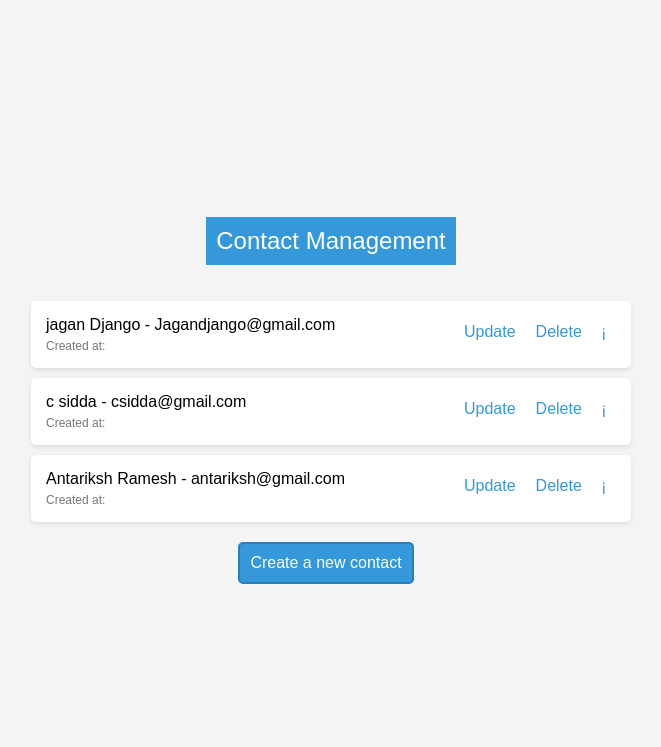
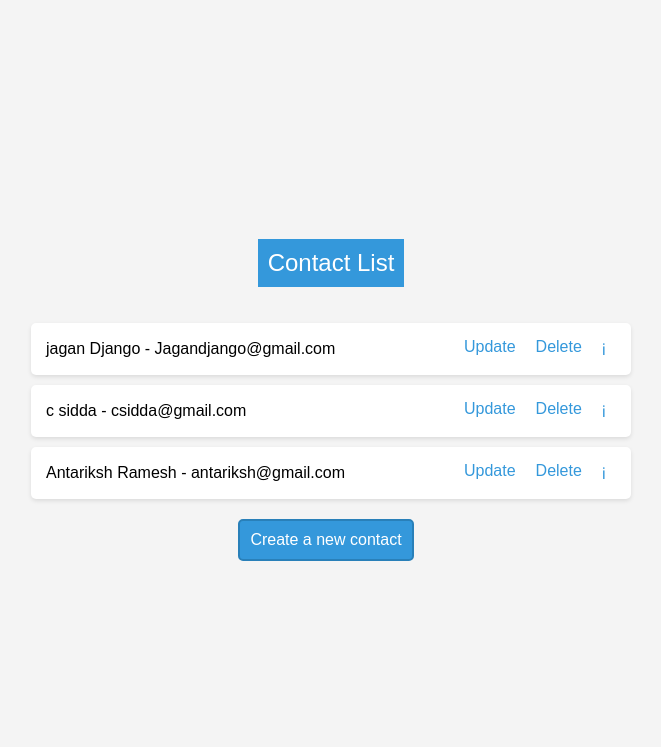
Before and after one commit to Antariksh-Ramesh/Antariksh_Ramesh, a Django app: page /contacts/ in a window 1280 px wide. Shown: the top 747 px of the page, without its empty margins (309-970 px from the left). Run offline with Django 5.2, Linux system fonts and the light colour scheme; data comes from the database, SQL or seed files in the repository; both versions use the stored data as it was after the commit.

Commit message:
models.py

```diff
--- a/Contact_details/Templates/Contact_details/contact_list.html
+++ b/Contact_details/Templates/Contact_details/contact_list.html
@@ -1,8 +1,9 @@
+<!-- templates/Contact_details/contact_list.html -->
 <!DOCTYPE html>
 <html lang="en">
 <head>
     <meta charset="UTF-8">
-    <title>Contact Management</title>
+    <title>Contact List</title>
     <style>
         body {
             font-family: Arial, sans-serif;
@@ -46,12 +47,6 @@
             flex: 1;
         }
 
-        .contact-time {
-            color: #777;
-            font-size: 12px;
-            margin-top: 5px;
-        }
-
         .actions {
             display: flex;
             gap: 10px;
@@ -83,11 +78,11 @@
             color: #fff;
             text-decoration: none;
             border-radius: 5px;
-            border: 2px solid #2980b9;
+            border: 2px solid #2980b9; /* Border color */
         }
 
         .create-link:hover {
-            background-color: #2980b9;
+            background-color: #2980b9; /* Darker shade of blue on hover */
             text-decoration: underline;
         }
 
@@ -103,7 +98,7 @@
     </style>
 </head>
 <body>
-    <header>Contact Management</header>
+    <header>Contact List</header>
 
     <div>
         {% if contacts %}
@@ -112,7 +107,6 @@
                     <li>
                         <div class="contact-info">
                             {{ contact.first_name }} {{ contact.last_name }} - {{ contact.email }}
-                            <div class="contact-time">Created at: {{ contact.created_at|date:"F j, Y H:i" }}</div>
                         </div>
                         <div class="actions">
                             <a href="{% url 'contact_update' pk=contact.pk %}">Update</a>
@@ -126,6 +120,7 @@
             <p class="empty-message">No contacts available</p>
         {% endif %}
 
+        <!-- Add a link to create a new contact -->
         <div class="create-link-container">
             <a href="{% url 'contact_create' %}" class="create-link">Create a new contact</a>
         </div>
--- a/Contact_details/models.py
+++ b/Contact_details/models.py
@@ -2,11 +2,10 @@
 from django.db import models
 
 class Contact(models.Model):
-    first_name = models.CharField(max_length=50, unique=True)
+    first_name = models.CharField(max_length=50)
     last_name = models.CharField(max_length=50, unique=True)
     email = models.EmailField(unique=True)
     phone_number = models.CharField(max_length=10)
-    created_at = models.DateTimeField(auto_now_add=True)
 
     class Meta:
         app_label = 'Contact_details'
```
Also changed, not shown: db.sqlite3.
